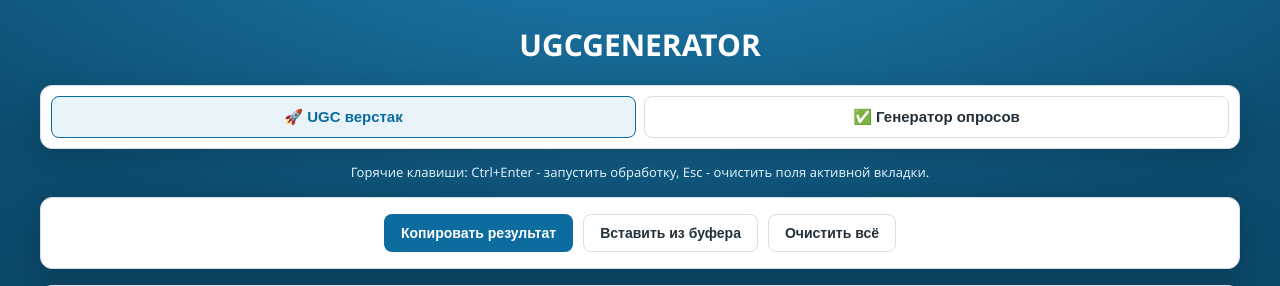
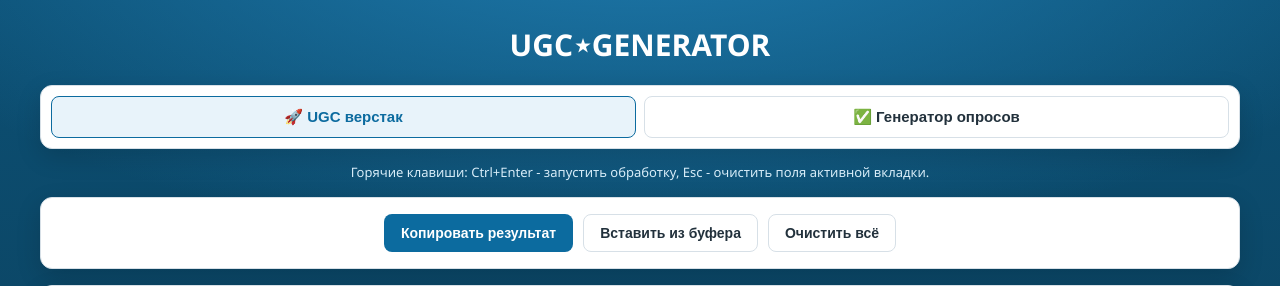
Before and after one commit to mishaorcas/ugcgenerator, a Flask app: page / in a window 1280 px wide. Shown: the top 286 px of the page. Run offline with Flask 3, Linux system fonts and the light colour scheme.

Commit message:
Update header title from 'UGCGENERATOR' to 'UGC⋆GENERATOR'

```diff
--- a/templates/index.html
+++ b/templates/index.html
@@ -298,7 +298,7 @@
 <body>
     <main class="app">
         <header class="header">
-            <h1>UGCGENERATOR</h1>
+            <h1>UGC⋆GENERATOR</h1>
         </header>
 
         <section class="tabs panel" role="tablist" aria-label="Разделы приложения">
```
